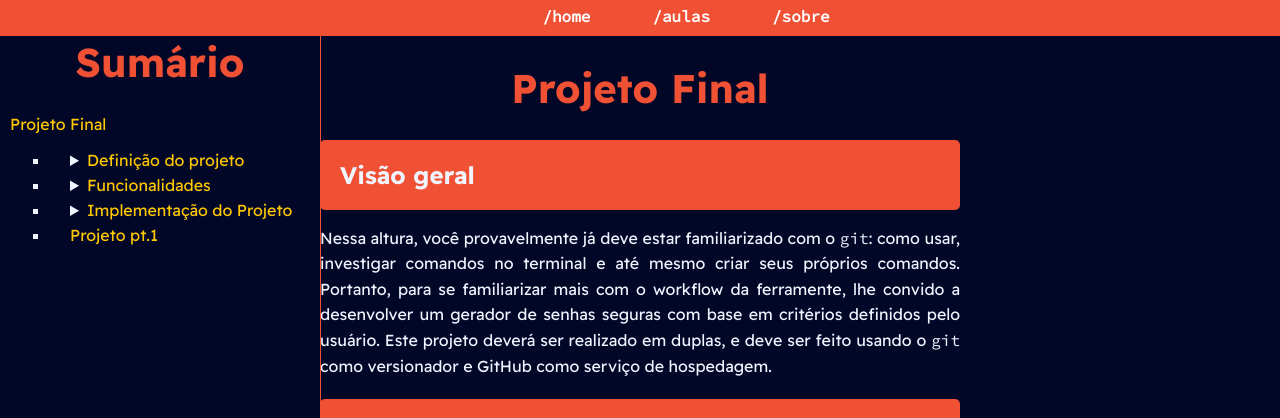
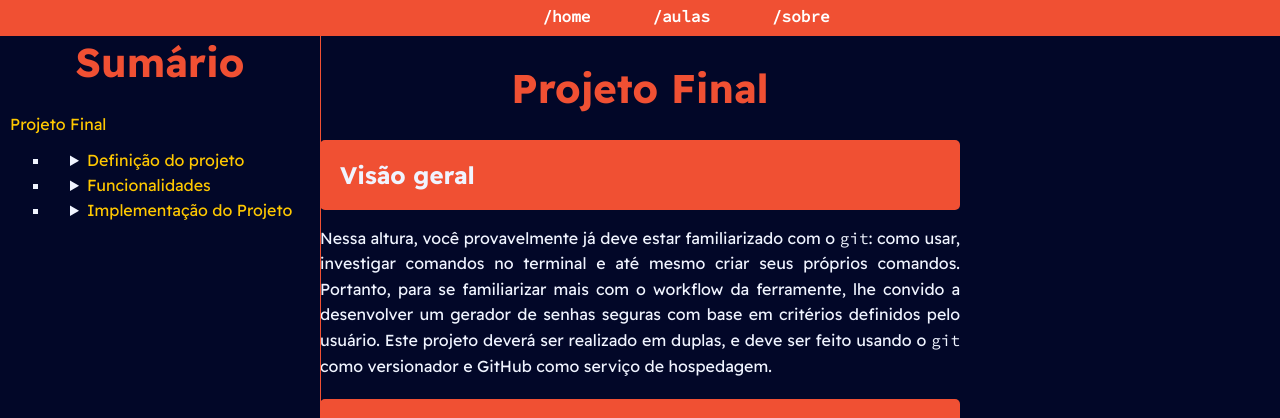
Before and after one commit to PETCC-UFRN/minicurso-linux-git, a Jekyll site: the page built from projetoFinal.md, in a window 1280 px wide. Shown: the top 418 px of the page. Built offline with Jekyll 4.4.1, drawn with Linux system fonts in a browser that asks for light colours.

Commit message:
fix: sumário da página de projeto final consertado

```diff
--- a/projetoFinal.md
+++ b/projetoFinal.md
@@ -40,7 +40,6 @@ title: Projeto Final
           </ul>
         </details>
       </li>
-      <li><a href="#projeto-pt1">Projeto pt.1</a></li>
     </ul>
   <button class="toggle-button" id="toggle-button">
 
```
